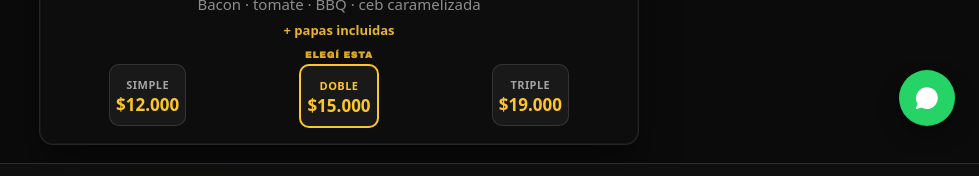
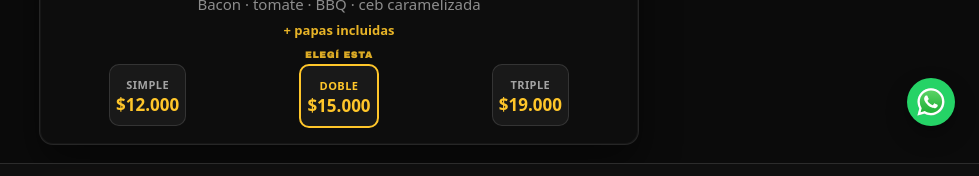
Before and after one commit to lauticometti/burgerya-pedidos, a React (Vite) app: page / in a window 1280 px wide. Shown: the part 564-740 px from the top of the page, without its empty margins (301-1280 px from the left). Built offline with nearby package versions, Linux system fonts and the light colour scheme.

Commit message:
feat(fab): reemplazar ícono SVG inline por logo oficial de WhatsApp
Co-Authored-By: Claude Sonnet 4.6 <noreply@anthropic.com>

```diff
--- a/src/components/ui/WhatsAppFab.jsx
+++ b/src/components/ui/WhatsAppFab.jsx
@@ -21,16 +21,12 @@ export default function WhatsAppFab() {
       className={styles.fab}
       aria-label="Consultar por WhatsApp"
       data-event="wa-fab-click">
-      <svg
+      <img
+        src="/whatsapp.svg"
+        alt=""
         className={styles.icon}
-        viewBox="0 0 32 32"
         aria-hidden="true"
-        focusable="false">
-        <path
-          fill="currentColor"
-          d="M19.11 17.205c-.372 0-1.088 1.39-1.518 1.39a.63.63 0 0 1-.315-.1c-.802-.402-1.504-.817-2.163-1.426-.545-.516-1.146-1.29-1.46-1.963a.426.426 0 0 1-.073-.215c0-.33.99-.945.99-1.49 0-.143-.73-2.09-.832-2.335-.143-.372-.214-.487-.6-.487-.187 0-.36-.043-.53-.043-.302 0-.53.115-.746.315-.688.645-1.032 1.318-1.06 2.264v.114c-.015.99.472 1.977 1.017 2.78 1.23 1.82 2.506 3.41 4.554 4.34.616.287 2.035.91 2.722.91.8 0 2.45-.477 2.45-1.978 0-.602-1.26-1.09-1.436-1.09zM16.08 6.5C10.66 6.5 6.24 10.92 6.24 16.34c0 1.9.53 3.76 1.534 5.36L6.14 26.47l4.84-1.62a9.844 9.844 0 0 0 5.1 1.42c5.42 0 9.84-4.42 9.84-9.84 0-5.42-4.42-9.93-9.84-9.93zm0 17.98a8.09 8.09 0 0 1-4.39-1.28l-.32-.18-3.14 1.05 1.04-3.04-.2-.33a8.14 8.14 0 1 1 7.01 3.78zM16.08 4.5c-6.54 0-11.84 5.3-11.84 11.84 0 2.08.54 4.1 1.57 5.9L4 28l5.9-1.76a11.84 11.84 0 0 0 5.78 1.47h.01c6.54 0 11.85-5.3 11.85-11.84 0-3.17-1.23-6.14-3.47-8.38A11.77 11.77 0 0 0 16.08 4.5z"
-        />
-      </svg>
+      />
     </a>
   );
 }
--- a/src/components/ui/WhatsAppFab.module.css
+++ b/src/components/ui/WhatsAppFab.module.css
@@ -2,11 +2,11 @@
   position: fixed;
   right: 16px;
   bottom: calc(96px + env(safe-area-inset-bottom, 0px));
-  width: 52px;
-  height: 52px;
+  width: 45px;
+  height: 45px;
   border-radius: 50%;
   background: #25d366;
-  color: #fff;
+  padding: 8px;
   display: inline-flex;
   align-items: center;
   justify-content: center;
@@ -31,8 +31,8 @@
 }
 
 .icon {
-  width: 28px;
-  height: 28px;
+  width: 100%;
+  height: 100%;
   display: block;
 }
 
@@ -40,12 +40,7 @@
   .fab {
     right: 24px;
     bottom: calc(110px + env(safe-area-inset-bottom, 0px));
-    width: 56px;
-    height: 56px;
-  }
-
-  .icon {
-    width: 30px;
-    height: 30px;
+    width: 48px;
+    height: 48px;
   }
 }
```
Also changed, not shown: public/whatsapp.svg (added).
